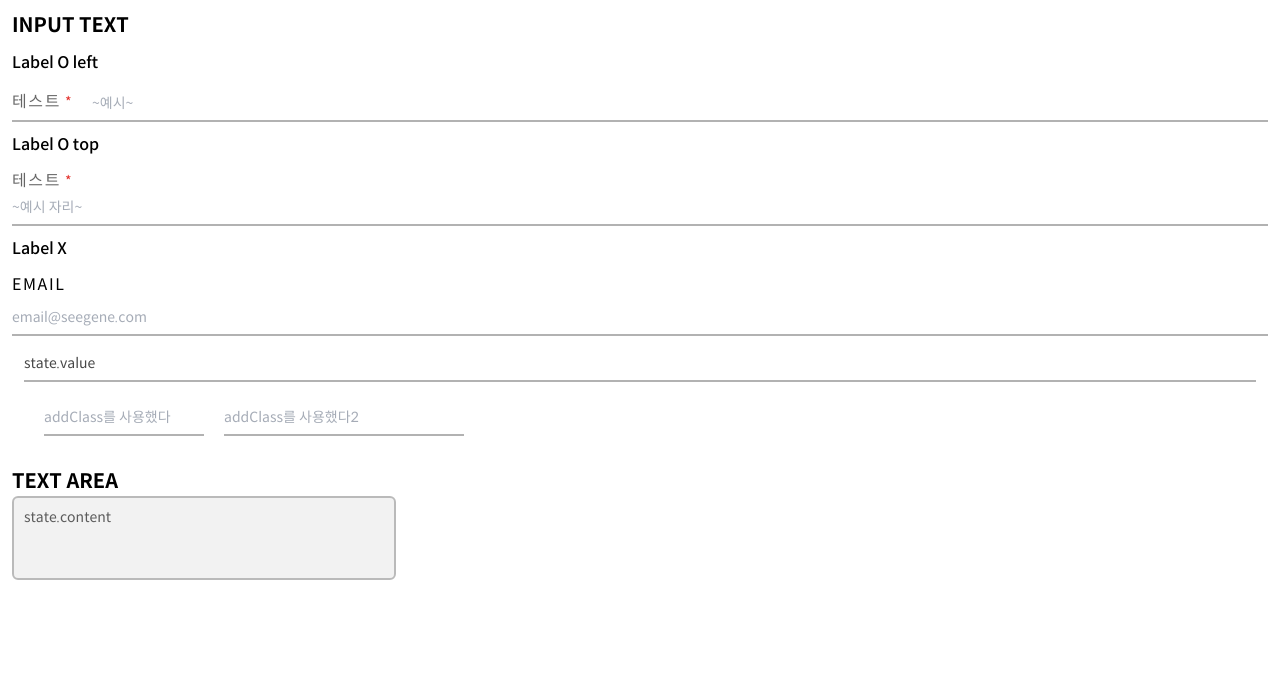
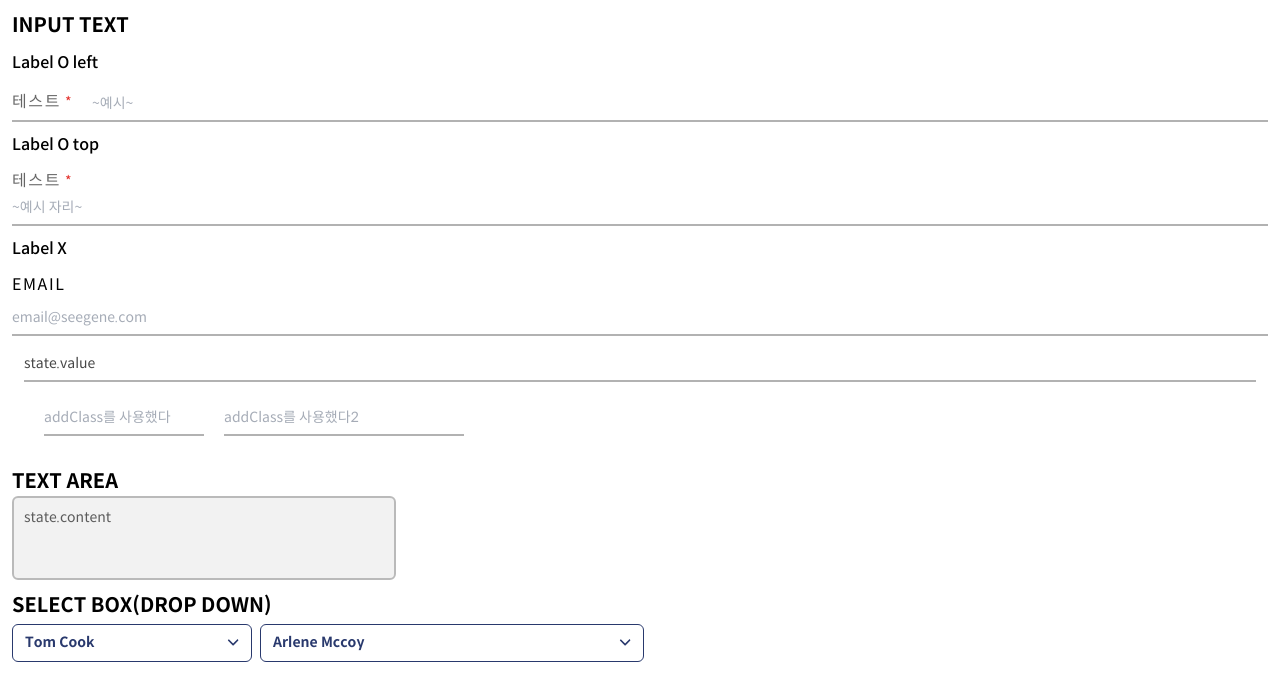
Before and after one commit to hrkim2/helpdesk-test-next-js, a Next.js app: page /components/atom/input in a window 1280 px wide. Shown: the top 700 px of the page. Built offline with nearby package versions, Linux system fonts and the light colour scheme.

Commit message:
AB#5205 select box 작업

```diff
--- a/package.json
+++ b/package.json
@@ -11,6 +11,7 @@
     "@fortawesome/fontawesome-svg-core": "^1.3.0",
     "@fortawesome/free-solid-svg-icons": "^6.0.0",
     "@fortawesome/react-fontawesome": "^0.1.17",
+    "@headlessui/react": "^1.4.3",
     "@types/file-saver": "^2.0.5",
     "@types/jest": "^27.4.0",
     "@types/node": "^17.0.15",
--- /dev/null
+++ b/src/Component/atom/InputSelect.tsx
@@ -0,0 +1,108 @@
+import { FunctionComponent, Fragment, useState } from 'react';
+import { Listbox, Transition } from '@headlessui/react';
+import { faAngleDown } from '@fortawesome/free-solid-svg-icons';
+import { FontAwesomeIcon } from '@fortawesome/react-fontawesome';
+
+interface Option {
+    text?: string;
+    value?: string | number;
+}
+
+interface Props {
+    id?: string;
+    options?: Option[];
+    value?: string | number;
+    addClass?: string;
+}
+
+const DATA_NOT_FOUNDED = '조회된 데이터가 없습니다.';
+const CLASS_NAME = {
+    button: ()=>{
+        const font = 'text-sm text-left text-default font-semibold sm:text-sm hover:text-white focus:text-white';
+        const size = 'w-full py-2 pl-3 pr-10';
+        const feature = 'bg-white hover:bg-default focus:bg-default rounded-md border border-default';
+        const props = 'relative cursor-pointer focus:outline-none duration-75 hover:opacity-80 hover:saturate-150 focus:opacity-80 focus:saturate-150';
+
+        return `${font} ${size} ${feature} ${props}`;
+    },
+    option: ()=>{
+        const font = 'text-normal sm:text-sm';
+        const size = 'w-full py-1 mt-1 max-h-60';
+        const feature = 'bg-white rounded-md ring-1 ring-black/10';
+        const props = 'absolute z-10 overflow-auto shadow-lg focus:outline-none';
+
+        return `${font} ${size} ${feature} ${props}`;
+    }
+}
+
+const SelectHidden = ({id='', value='', options=[]}:Props)=>{
+  const OptionList = ()=>{
+      return <>
+          {options.map((option, i)=>{
+              return <option key={`option_${i}`} value={option.value}>
+                  {option.text}
+              </option>;
+          })}
+      </>
+  }
+
+  return <select
+      id={`${id || 'select_box'}`}
+      value={value}
+      onChange={()=>{}}
+      className='hidden'
+  >
+      <OptionList/>
+  </select>;
+}
+
+function getSelected(options:Option[], value:string|number){
+    if(options.length==0){
+        return {text: DATA_NOT_FOUNDED, value:''};
+    }else{
+        const filteredList = options.filter(option=>option.value===value);
+        return filteredList.length===0 ? options[0] : filteredList[0];
+    }
+}
+
+const InputSelect:FunctionComponent<Props> = ({id='', options=[], value='', addClass=''})=>{
+  const [selected, setSelected] = useState(getSelected(options, value));
+
+  return (
+    <div className={addClass}>
+      <SelectHidden id={id} value={selected.value} options={options} />
+      <Listbox value={selected} onChange={setSelected}>
+        <div className="relative mt-1 w-full">
+          <Listbox.Button className={CLASS_NAME.button()}>
+            <span className="inline truncate">{selected.text}</span>
+            <FontAwesomeIcon icon={faAngleDown} className='absolute right-3 top-2.5 content-center'/>
+          </Listbox.Button>
+          <Transition
+            as={Fragment}
+            leave="transition ease-in duration-100"
+            leaveFrom="opacity-100" leaveTo="opacity-0"
+          >
+            <Listbox.Options className={CLASS_NAME.option()}>
+              {options.map((option, idx) => (
+                <Listbox.Option
+                  key={idx}
+                  className={({ active }) =>
+                    `${(selected.text==option.text || active) ? 'text-default bg-efefef' : 'text-calcel'}
+                    cursor-pointer select-none relative py-2 pl-5 pr-4`
+                  }
+                   value={option}
+                >
+                  <span className={`block truncate text-sm`}>
+                    {option.text}
+                  </span>
+                </Listbox.Option>
+              ))}
+            </Listbox.Options>
+          </Transition>
+        </div>
+      </Listbox>
+    </div>
+  )
+}
+
+export default InputSelect;
--- a/src/pages/components/atom/input.tsx
+++ b/src/pages/components/atom/input.tsx
@@ -1,8 +1,18 @@
 import InputText from '../../../Component/atom/InputText';
 import InputFile from '../../../Component/atom/InputFile';
 import InputTextArea from '../../../Component/atom/InputTextArea';
+import InputSelect from '../../../Component/atom/InputSelect';
 import Label from '../../../Component/atom/Label';
 import { useState, ChangeEvent } from 'react';
+
+const selectboxList = [
+  { text: 'Wade Cooper', value:'e1' },
+  { text: 'Arlene Mccoy', value:'e2' },
+  { text: 'Devon Webb', value:'e3' },
+  { text: 'Tom Cook', value:'e4' },
+  { text: 'Tanya Fox', value:'e5' },
+  { text: 'Hellen Schmidt', value:'e6' }
+];
 
 export default function Inputs() {
     const [title, setTitle] = useState('state.value');
@@ -63,6 +73,11 @@ export default function Inputs() {
           resize={false}
         />
       </div>
+      <div className="m-3">
+        <div className='text-xl font-bold'>SELECT BOX(DROP DOWN)</div>
+          <InputSelect options={selectboxList} value='e4' addClass='w-60 inline-flex mr-2'/>
+          <InputSelect id='test' options={selectboxList} value='e2' addClass='w-96 inline-flex'/>
+      </div>
     </>
   );
 }
```
Also changed, not shown: src/styles/globals.css (+0 -7 lines), 1 other file (tests, documents, lock files or other folders).
